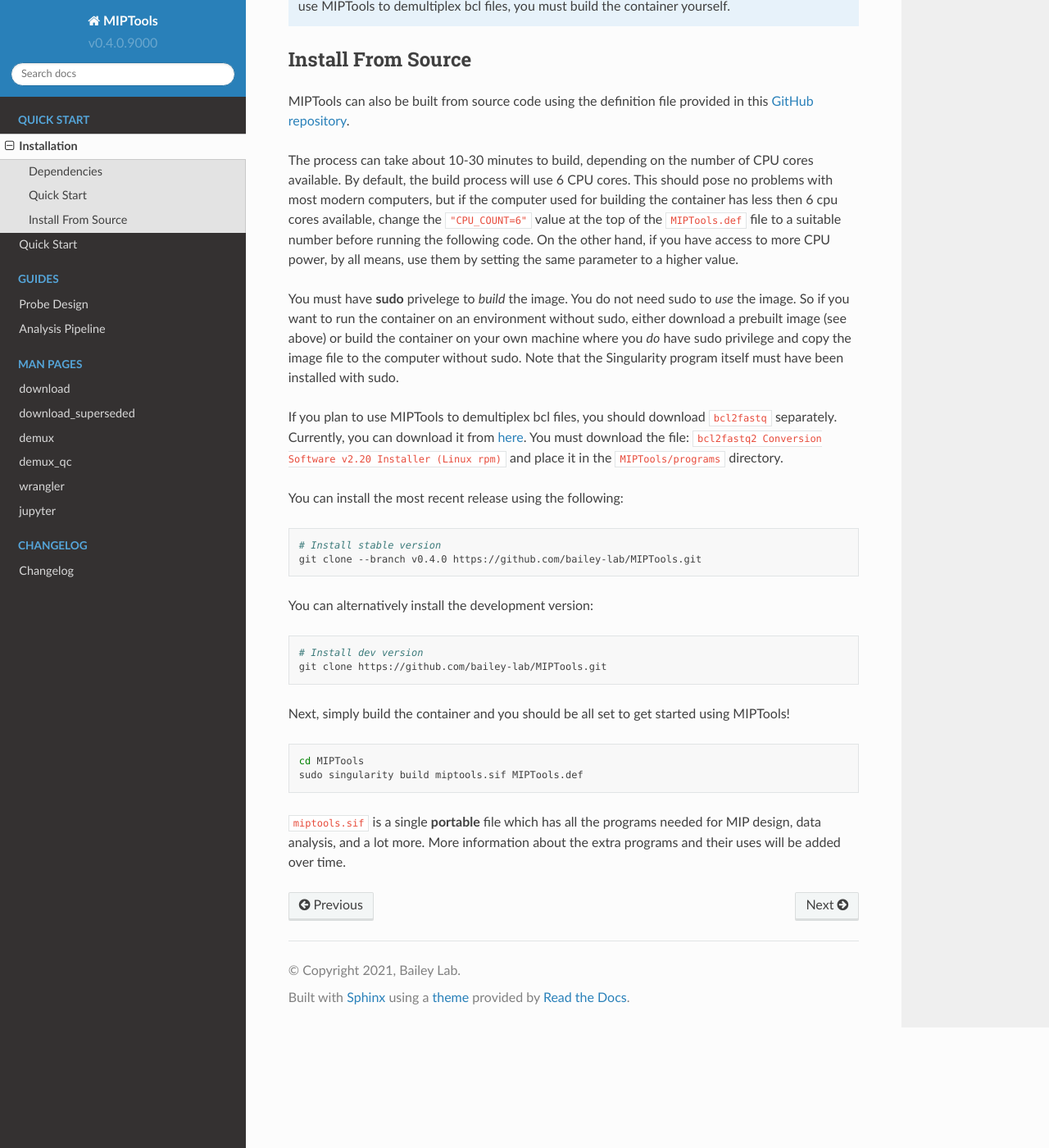
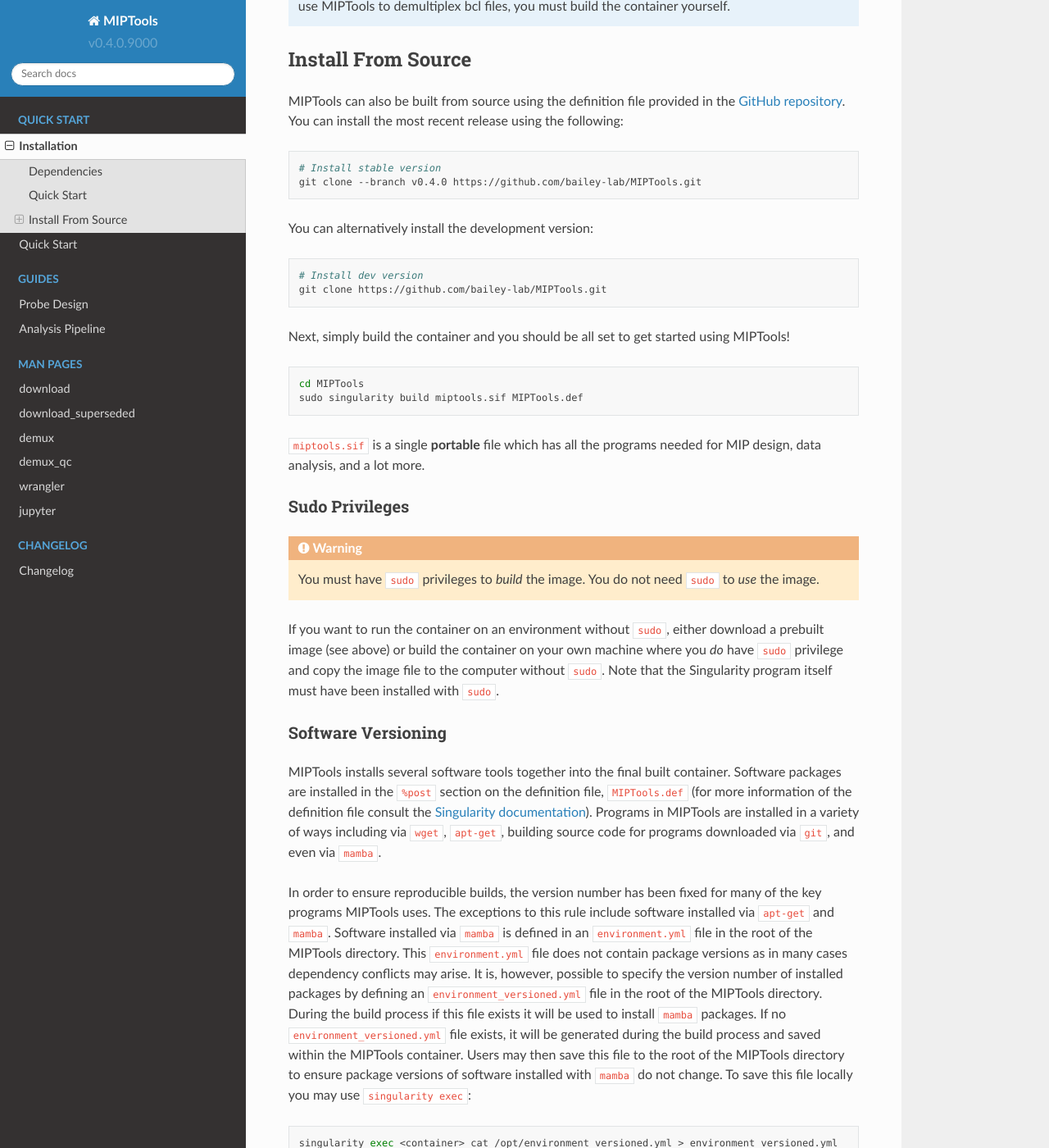
Before and after one commit to bailey-lab/MIPTools, a Sphinx documentation site: the page built from docs/installation.rst, in a window 1280 px wide and 1400 px high, scrolled down 790 px. Shown: the whole window at 82% size. Built offline with Sphinx 7.4.7 and the Read the Docs theme 2.0.0, drawn with Linux system fonts in a browser that asks for light colours; some of the changed text lies outside the part shown.

Commit message:
Clean installation docs, adding instructions on reproducible builds

```diff
--- a/docs/installation.rst
+++ b/docs/installation.rst
@@ -45,30 +45,9 @@ You can download the development version or any previous release:
 
 Install From Source
 ===================
-MIPTools can also be built from source code using the definition file provided
-in this `GitHub repository <https://github.com/bailey-lab/MIPTools>`_.
-
-The process can take about 10-30 minutes to build, depending on the number of
-CPU cores available. By default, the build process will use 6 CPU cores. This
-should pose no problems with most modern computers, but if the computer used
-for building the container has less then 6 cpu cores available, change the
-:code:`"CPU_COUNT=6"` value at the top of the :code:`MIPTools.def` file to a
-suitable number before running the following code. On the other hand, if
-you have access to more CPU power, by all means, use them by setting the
-same parameter to a higher value.
-
-You must have **sudo** privelege to *build* the image. You do not need sudo to
-*use* the image. So if you want to run the container on an environment without
-sudo, either download a prebuilt image (see above) or build the container on
-your own machine where you *do* have sudo privilege and copy the image file to
-the computer without sudo. Note that the Singularity program itself must have
-been installed with sudo.
-
-If you plan to use MIPTools to demultiplex bcl files, you should download
-:code:`bcl2fastq` separately. Currently, you can download it from `here <https://support.illumina.com/downloads/bcl2fastq-conversion-software-v2-20.html>`_.
-You must download the file: :code:`bcl2fastq2 Conversion Software v2.20 Installer (Linux rpm)` and place it in the :code:`MIPTools/programs` directory.
-
-You can install the most recent release using the following:
+MIPTools can also be built from source using the definition file provided in
+the `GitHub repository <https://github.com/bailey-lab/MIPTools>`_. You can
+install the most recent release using the following:
 
 .. code-block:: shell
 
@@ -92,5 +71,69 @@ MIPTools!
 	sudo singularity build miptools.sif MIPTools.def
 
 :code:`miptools.sif` is a single **portable** file which has all the programs
-needed for MIP design, data analysis, and a lot more. More information
-about the extra programs and their uses will be added over time.
+needed for MIP design, data analysis, and a lot more.
+
+Sudo Privileges
+---------------
+
+.. warning::
+
+	You must have ``sudo`` privileges to *build* the image. You do not need
+	``sudo`` to *use* the image.
+
+If you want to run the container on an environment without ``sudo``, either
+download a prebuilt image (see above) or build the container on your own
+machine where you *do* have ``sudo`` privilege and copy the image file to the
+computer without ``sudo``. Note that the Singularity program itself must have
+been installed with ``sudo``.
+
+Software Versioning
+-------------------
+
+MIPTools installs several software tools together into the final built
+container. Software packages are installed in the ``%post`` section on the
+definition file, ``MIPTools.def`` (for more information of the definition file
+consult the `Singularity documentation <https://sylabs.io/docs>`_). Programs in
+MIPTools are installed in a variety of ways including via ``wget``,
+``apt-get``, building source code for programs downloaded via ``git``, and even
+via ``mamba``.
+
+In order to ensure reproducible builds, the version number has been fixed for
+many of the key programs MIPTools uses. The exceptions to this rule include
+software installed via ``apt-get`` and ``mamba``. Software installed via
+``mamba`` is defined in an ``environment.yml`` file in the root of the MIPTools
+directory. This ``environment.yml`` file does not contain package versions as
+in many cases dependency conflicts may arise. It is, however, possible to
+specify the version number of installed packages by defining an
+``environment_versioned.yml`` file in the root of the MIPTools directory.
+During the build process if this file exists it will be used to install
+``mamba`` packages. If no ``environment_versioned.yml`` file exists, it will be
+generated during the build process and saved within the MIPTools container.
+Users may then save this file to the root of the MIPTools directory to ensure
+package versions of software installed with ``mamba`` do not change. To save
+this file locally you may use ``singularity exec``:
+
+.. code-block:: shell
+
+	singularity exec <container> cat /opt/environment_versioned.yml > environment_versioned.yml
+
+
+Demultiplexing
+--------------
+
+If you plan to use MIPTools to demultiplex bcl files, you must download
+:code:`bcl2fastq` separately. Currently, you can download it from `here
+<https://support.illumina.com/downloads/bcl2fastq-conversion-software-v2-20.html>`_.
+You must download the file: :code:`bcl2fastq2 Conversion Software v2.20
+Installer (Linux rpm)` and place it in the :code:`MIPTools/programs` directory.
+
+CPU Usage
+---------
+
+The build process can take about 30-60 minutes to build, depending on the
+number of CPU cores available. By default, the build process will use 20 CPU
+cores. If the computer used for building the container has less then 20 CPU
+cores available, change the :code:`CPU_COUNT=20` value at the top of the
+:code:`MIPTools.def` file to a suitable number before building the container.
+On the other hand, if the computer has additional CPU's, by all means, use them
+by setting the same parameter to a higher value.
```
